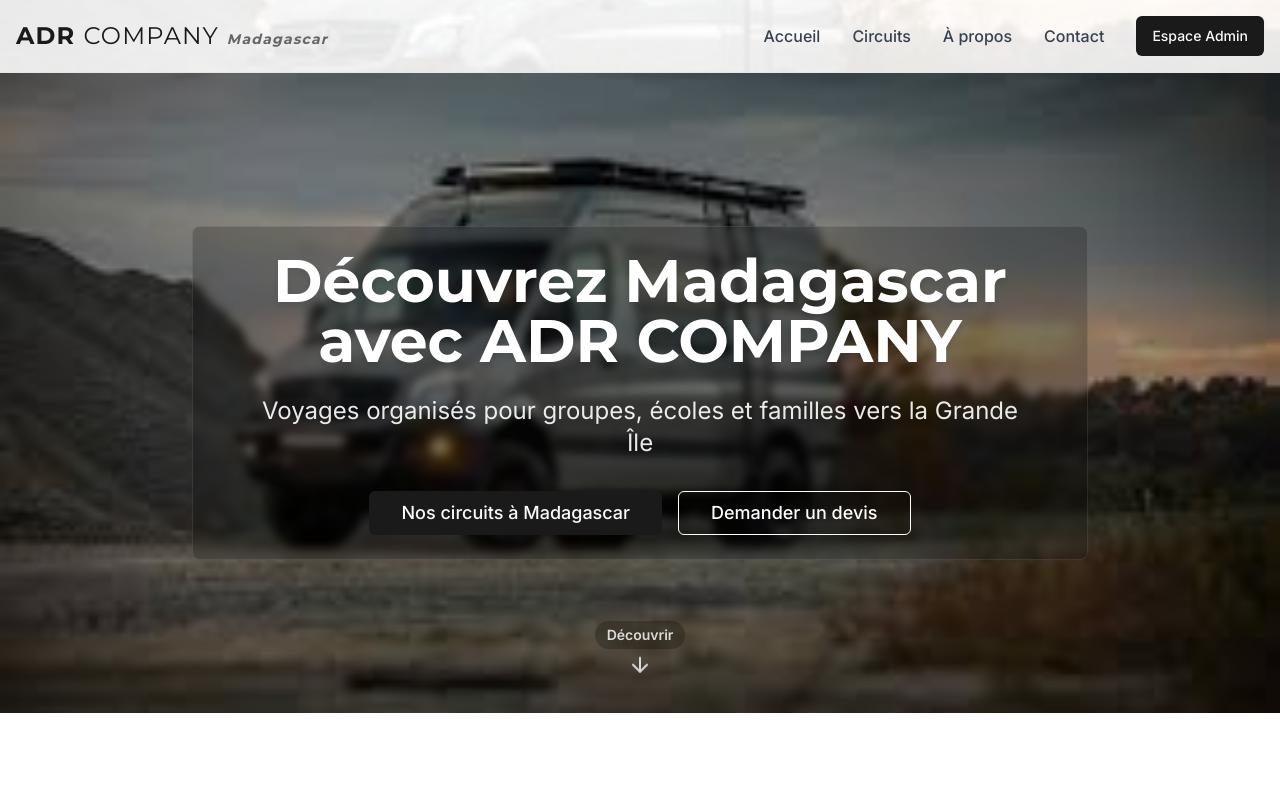
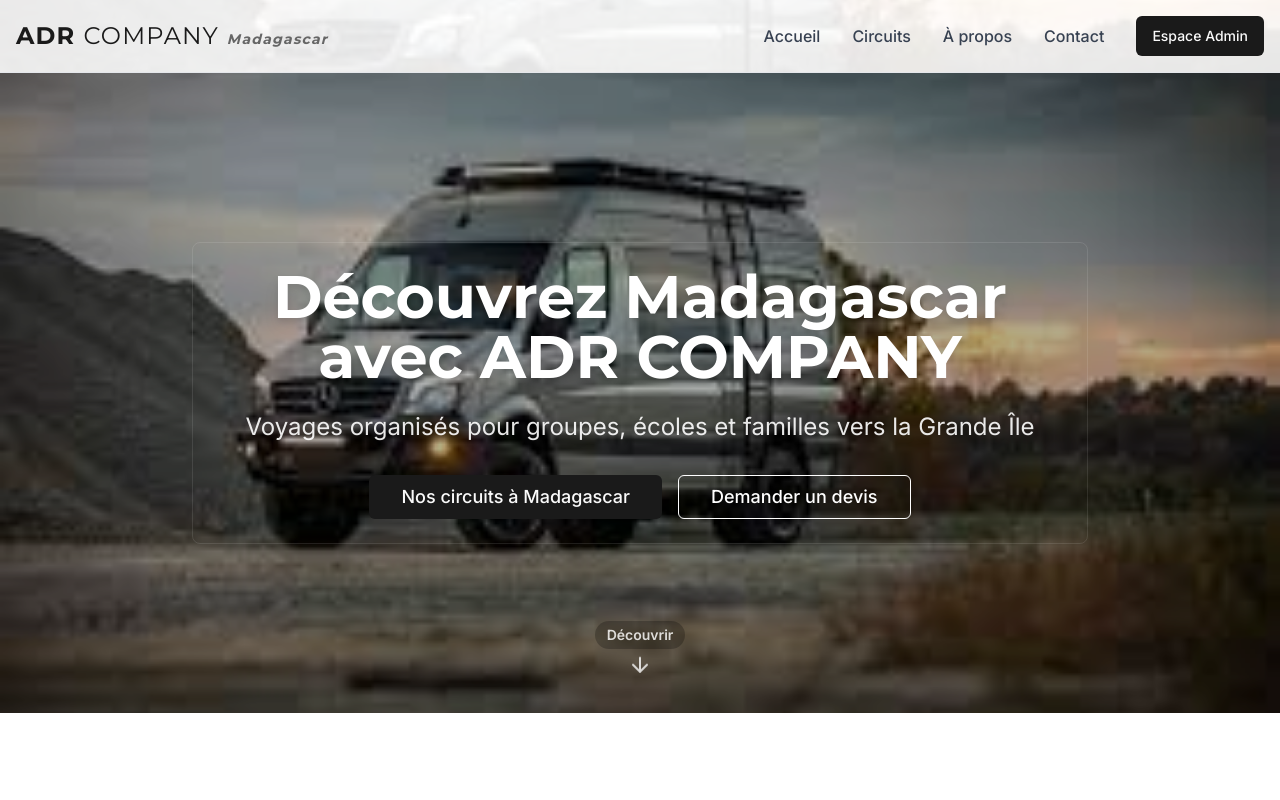
Before and after one commit to chafidy/adr-company-website, a React (Vite) app: page / in a window 1280 px wide. Shown: the top 800 px of the page. Built offline with nearby package versions, Linux system fonts and the light colour scheme.

Commit message:
Fix: Hero section subtitle and image quality
- Display the hero section subtitle on the same line as the title.
- Remove the blur effect from the hero section.
- Ensure the hero background image displays with the highest possible quality.

```diff
--- a/src/pages/Index.tsx
+++ b/src/pages/Index.tsx
@@ -1,3 +1,4 @@
+
 import { Link } from "react-router-dom";
 import { ArrowDown } from "lucide-react";
 import { Button } from "@/components/ui/button";
@@ -14,15 +15,15 @@ const Index = () => {
     <div className="flex flex-col min-h-screen">
       <Header />
 
-      {/* Hero section - Mise à jour de l'image de fond */}
+      {/* Hero section - Image optimisée sans flou */}
       <section className="relative h-[80vh] bg-cover bg-center bg-no-repeat" style={{ backgroundImage: "url('/lovable-uploads/533287da-d4f2-45db-aa7f-c4a7eee7929d.png')" }}>
-        <div className="absolute inset-0 bg-black bg-opacity-40" />
+        <div className="absolute inset-0 bg-black bg-opacity-30" />
         <div className="relative container mx-auto px-4 h-full flex flex-col items-center justify-center text-center text-white">
-          <div className="max-w-4xl backdrop-blur-sm bg-black/20 p-6 rounded-lg border border-white/10">
+          <div className="max-w-4xl p-6 rounded-lg border border-white/10">
             <h1 className="text-4xl md:text-5xl lg:text-6xl font-bold mb-6 animate-fade-in text-white drop-shadow-lg">
               Découvrez Madagascar avec ADR COMPANY
             </h1>
-            <p className="text-lg md:text-xl lg:text-2xl mb-8 max-w-3xl mx-auto animate-fade-in animate-delay-100 text-white/90 drop-shadow-md">
+            <p className="text-lg md:text-xl lg:text-2xl mb-8 animate-fade-in animate-delay-100 text-white/90 drop-shadow-md whitespace-nowrap">
               Voyages organisés pour groupes, écoles et familles vers la Grande Île
             </p>
             <div className="flex flex-col sm:flex-row gap-4 justify-center animate-fade-in animate-delay-200">
```
